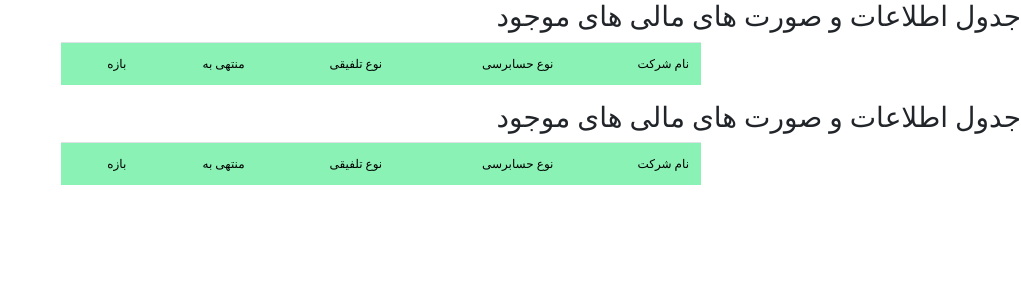
After one commit to AHHHZ975/AP-Project, a Django app: page /bourse/tables in a window 1280 px wide. The commit adds this page. Shown: the top 300 px of the page, without its empty margins (259-1280 px from the left). Run offline with Django 3.2, Linux system fonts and the light colour scheme; data that the repository does not hold is empty; parts of the project's set-up code (start-up, migrations or seed data) failed here and were passed over; some libraries are stand-ins or nearby versions.

Commit message:
Add tables.html

```diff
--- a/AProject/templates/bourse/base.html
+++ b/AProject/templates/bourse/base.html
@@ -40,7 +40,15 @@
 <div class="table-responsive" >
 <table class="myTable table table-striped table-hover">
 
-    {% block table %}
+    {% block table1 %}
+
+    {% endblock %}
+
+</table>
+
+<table class="myTable table table-striped table-hover">
+
+    {% block table2 %}
 
     {% endblock %}
 
--- /dev/null
+++ b/AProject/templates/bourse/tables.html
@@ -0,0 +1,56 @@
+{% extends "base.html" %}
+
+{% block title %}
+
+{% endblock %}
+
+
+{% block h1 %}
+
+{% endblock %}}
+
+{% block table1 %}
+    <h3> جدول اطلاعات و صورت های مالی های موجود</h3>
+        <tr>
+            <td>نام شرکت</td>
+            <td>نوع حسابرسی</td>
+            <td>نوع تلفیقی</td>
+            <td>منتهی به</td>
+            <td>بازه</td>
+        </tr>
+        {% for finan in financialStatementsLists %}
+            <tr>
+                <td>{{ finan.companyName }}</td>
+                <td>{{ finan.type_audit }}</td>
+                <td>{{ finan.type_consolidated }}</td>
+                <td>{{ finan.endTo }}</td>
+                <td>{{ finan.type_date }} ماهه </td>
+            </tr>
+        {% endfor %}
+
+{% endblock %}
+
+
+
+
+
+{% block table2 %}
+    <h3> جدول اطلاعات و صورت های مالی های موجود</h3>
+        <tr>
+            <td>نام شرکت</td>
+            <td>نوع حسابرسی</td>
+            <td>نوع تلفیقی</td>
+            <td>منتهی به</td>
+            <td>بازه</td>
+        </tr>
+        {% for finan in financialStatementsLists %}
+            <tr>
+                <td>{{ finan.companyName }}</td>
+                <td>{{ finan.type_audit }}</td>
+                <td>{{ finan.type_consolidated }}</td>
+                <td>{{ finan.endTo }}</td>
+                <td>{{ finan.type_date }} ماهه </td>
+            </tr>
+        {% endfor %}
+
+{% endblock %}
```
